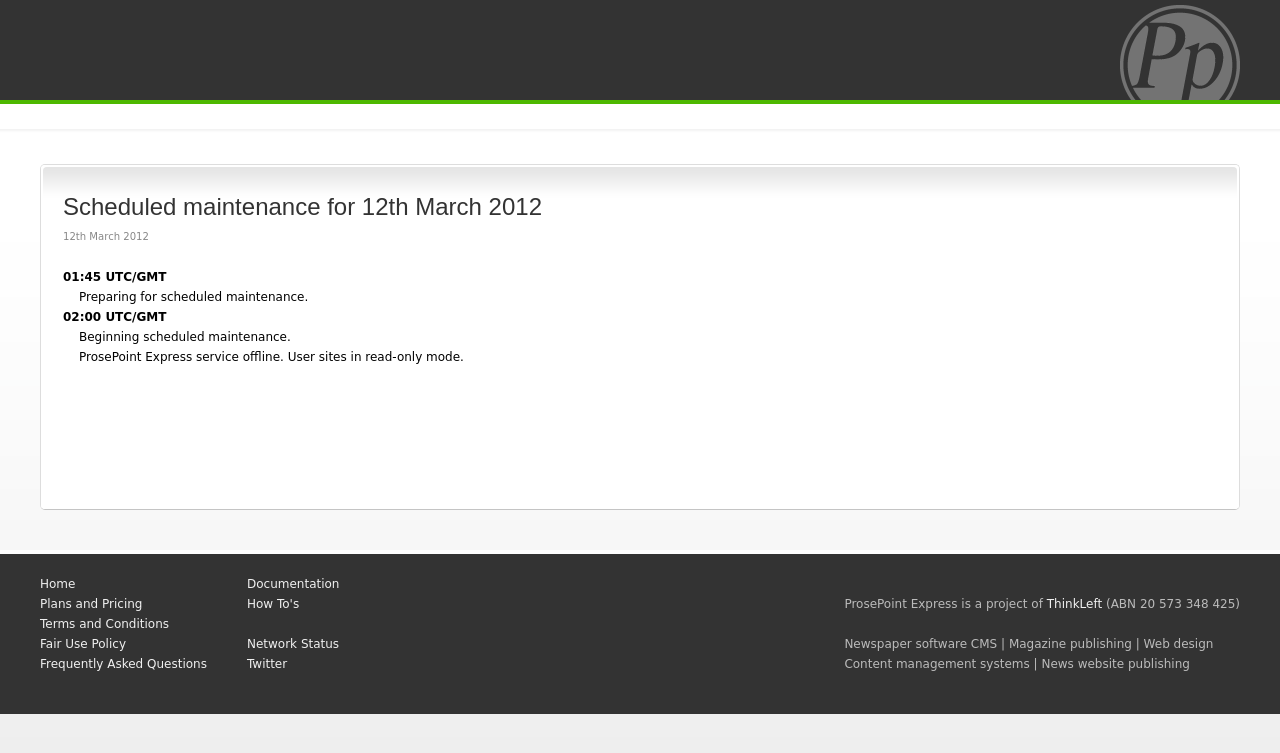
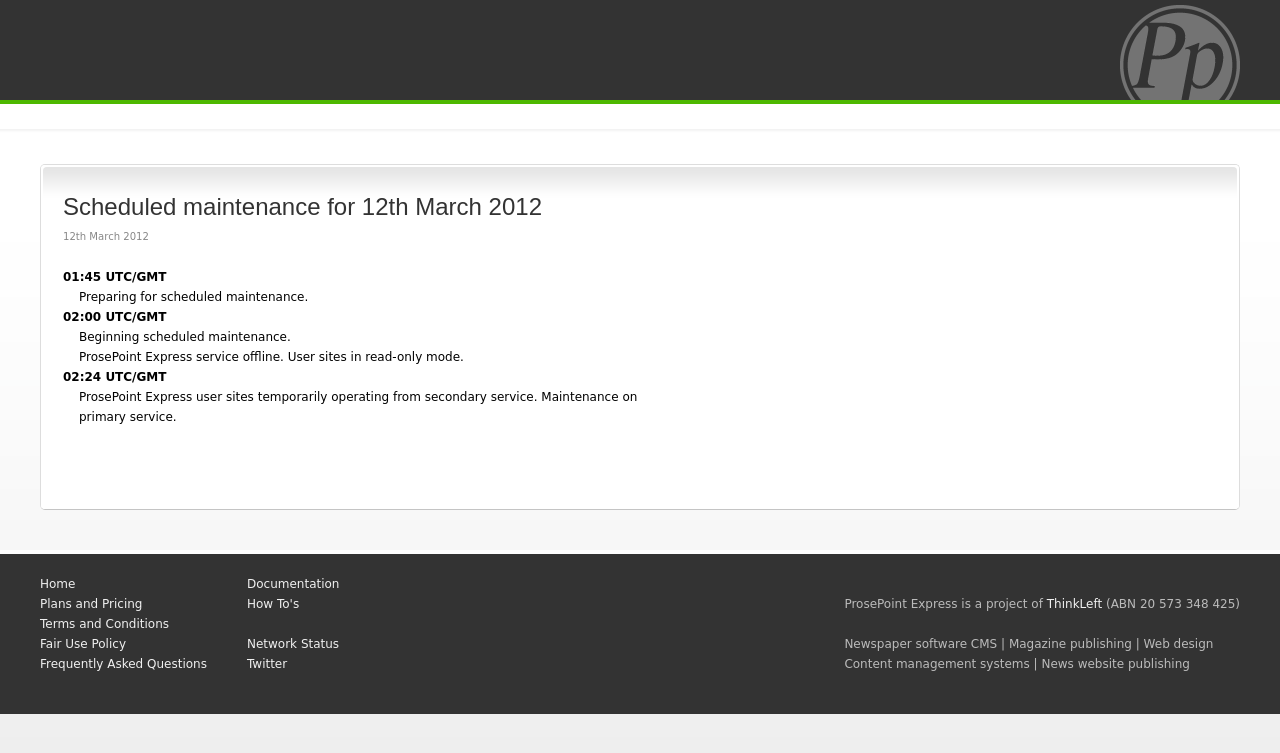
Before and after one commit to prosepoint/prosepoint.github.io, a Jekyll site: the page built from _posts/2012-03-12-scheduled-maintenance.html, in a window 1280 px wide. Shown: the top 753 px of the page. Built offline with Jekyll 4.4.1, drawn with Linux system fonts in a browser that asks for light colours.

Commit message:
Updates.

```diff
--- a/_posts/2012-03-12-scheduled-maintenance.html
+++ b/_posts/2012-03-12-scheduled-maintenance.html
@@ -16,12 +16,12 @@
 <br />ProsePoint Express service offline. User sites in read-only mode.
 </dd>
 
-<!--
-<dt><strong>02:05 UTC/GMT</strong></dt>
+<dt><strong>02:24 UTC/GMT</strong></dt>
 <dd>
-All services offline, including user sites.
+ProsePoint Express user sites temporarily operating from secondary service. Maintenance on primary service.
 </dd>
 
+<!--
 <dt><strong>02:15 UTC/GMT</strong></dt>
 <dd>
 ProsePoint Express service offline. User sites restored to read-only mode.
```
